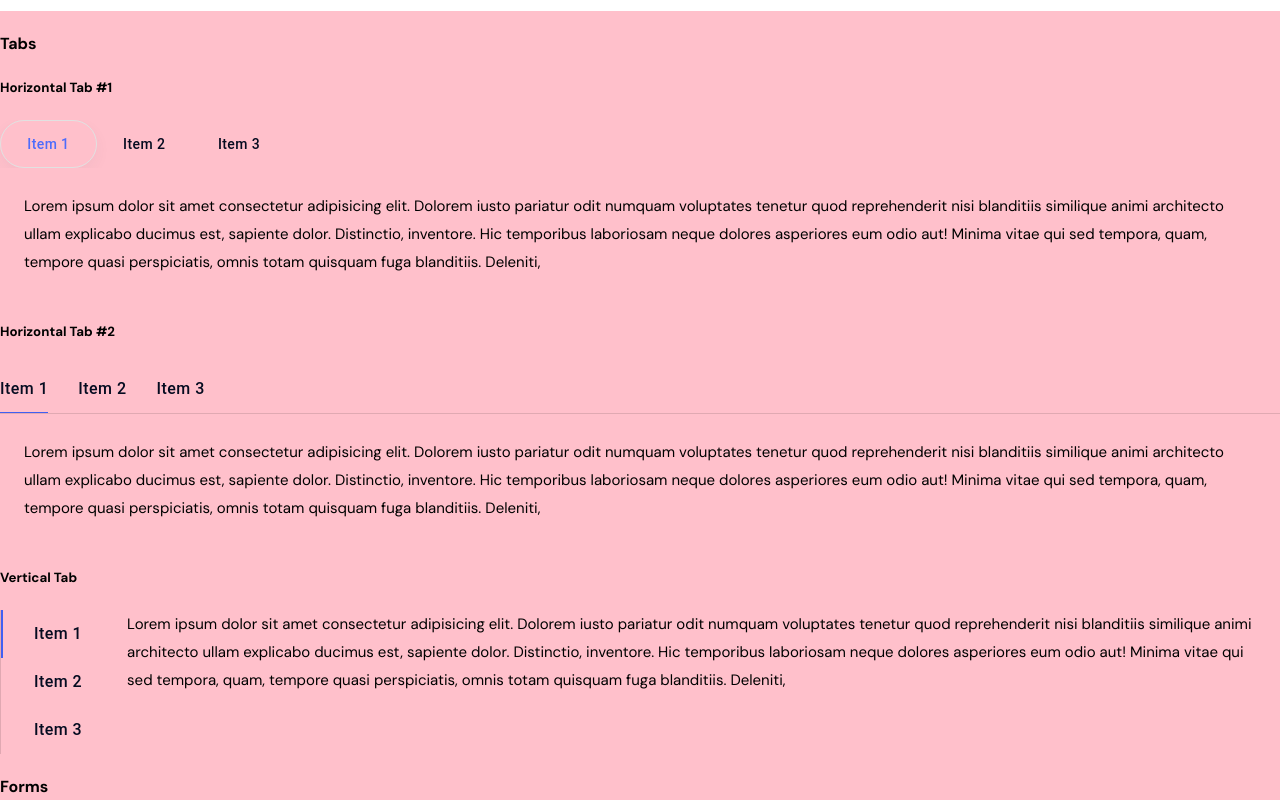
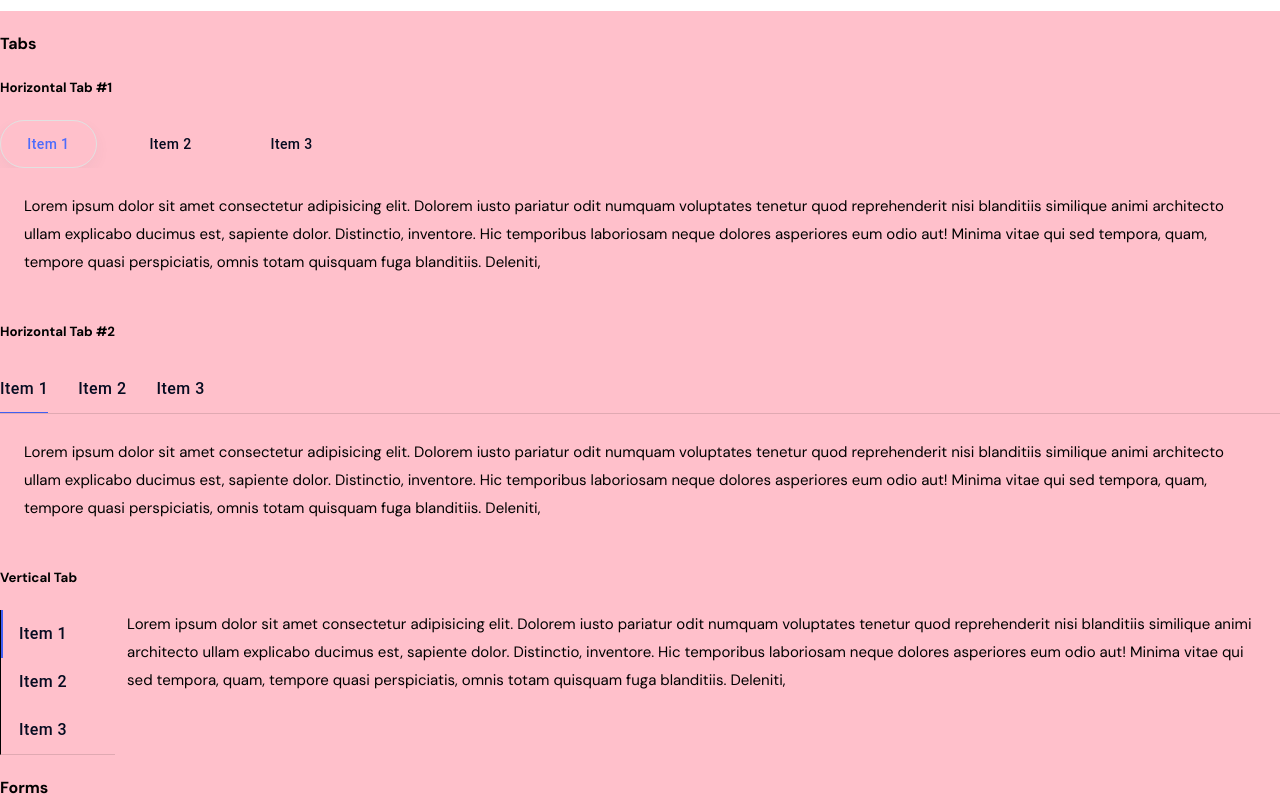
Before and after one commit to nikita-496/box-cars, a React (Vite) app: page /design-system in a window 1280 px wide. Shown: the part 2240-3040 px from the top of the page. Built offline with nearby package versions, Linux system fonts and the light colour scheme.

Commit message:
upd: props of design system

```diff
--- a/src/components/designSystem/card/Card.tsx
+++ b/src/components/designSystem/card/Card.tsx
@@ -1,20 +1,23 @@
+import { SxProps } from "@mui/system";
 import React, { FC } from "react";
 
 import { CardWrapper } from "@/components/base/elements";
 
-type CardProps = {
+export type CardProps = {
   cardToolbarSlot?: React.ReactNode;
   cardMediaSlot?: React.ReactNode;
   cardContentSlot?: React.ReactNode;
+  sx?: SxProps;
 };
 
 export const Card: FC<CardProps> = ({
   cardToolbarSlot,
   cardMediaSlot,
   cardContentSlot,
+  sx,
 }) => {
   return (
-    <CardWrapper sx={{ maxWidth: 345, position: "relative" }}>
+    <CardWrapper sx={{ maxWidth: 345, position: "relative", ...sx }}>
       {cardToolbarSlot}
       {cardMediaSlot}
       {cardContentSlot}
--- a/src/components/designSystem/tabs/Tabs.tsx
+++ b/src/components/designSystem/tabs/Tabs.tsx
@@ -26,8 +26,8 @@ export const Tabs: FC<TabsProps> = ({
   tabItems,
   variant = "standard",
   orientation = "horizontal",
-  styleTabs = { borderBottom: 1, borderColor: "divider" },
-  styleTab = {},
+  styleTabs,
+  styleTab,
   styleContent = { p: 3 },
   sx = { width: "100%" },
 }) => {
@@ -36,17 +36,23 @@ export const Tabs: FC<TabsProps> = ({
     setActiveTab(newValue);
     return event;
   };
+  const defaultStyleTab = { marginRight: "1.88em" };
+  const defaultStyleTabs = { borderBottom: 1, borderColor: "divider" };
   return (
     <Box sx={sx}>
       <TabBar
         value={activeTab}
         onChange={handleChange}
         orientation={orientation}
-        sx={styleTabs}
+        sx={{ ...defaultStyleTabs, ...styleTabs }}
         variant={variant}
       >
         {tabItems.map((tab) => (
-          <Tab key={tab.id} label={tab.name} sx={styleTab} />
+          <Tab
+            key={tab.id}
+            label={tab.name}
+            sx={{ ...defaultStyleTab, ...styleTab }}
+          />
         ))}
       </TabBar>
 
--- a/src/components/designSystem/tag/Tag.tsx
+++ b/src/components/designSystem/tag/Tag.tsx
@@ -3,9 +3,9 @@ import { FC } from "react";
 
 import { Typography } from "@/components/base/typography";
 
-type TagProps = {
+export type TagProps = {
   name: string;
-  sx: SxProps;
+  sx?: SxProps;
 };
 
 export const Tag: FC<TagProps> = ({ name, sx }) => {
```
